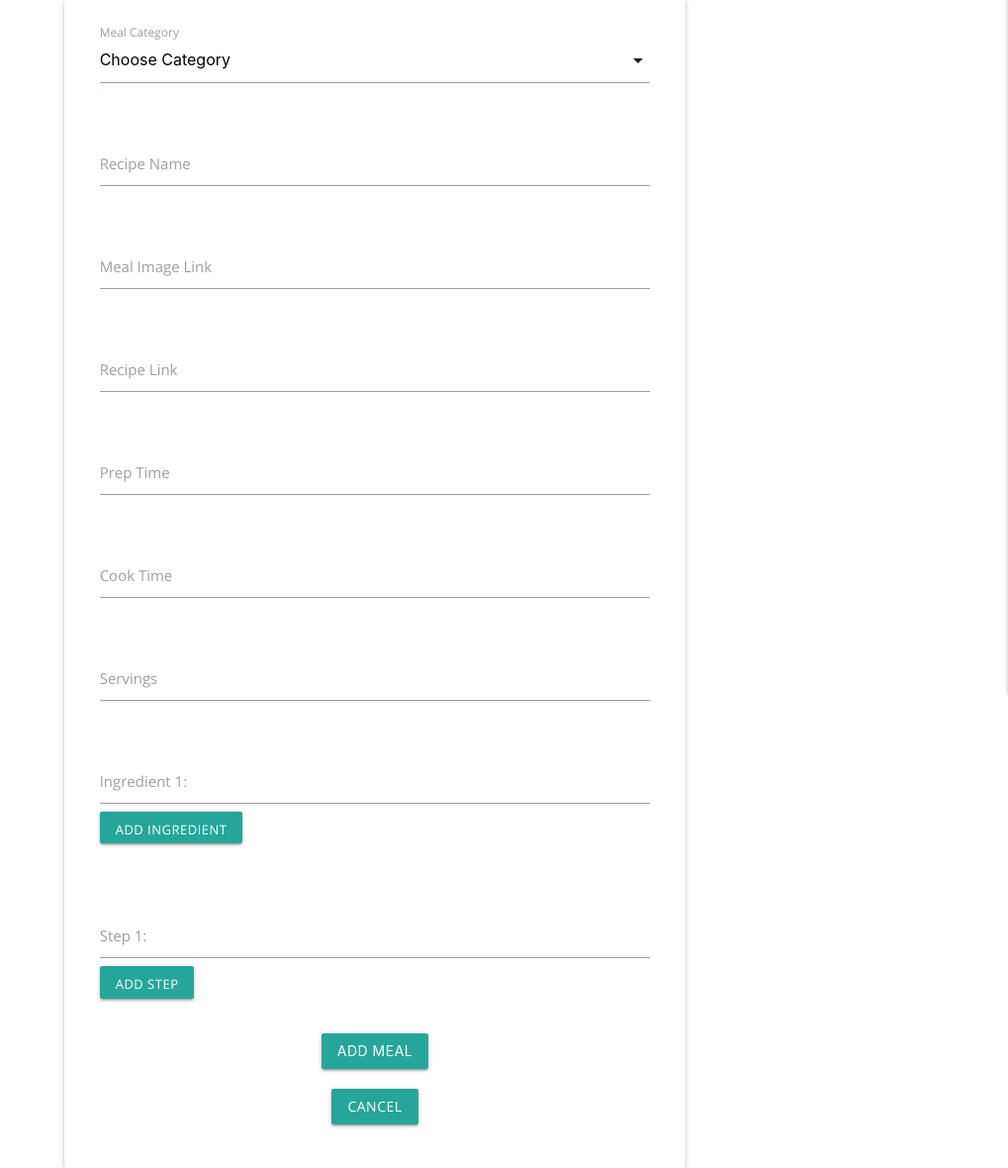
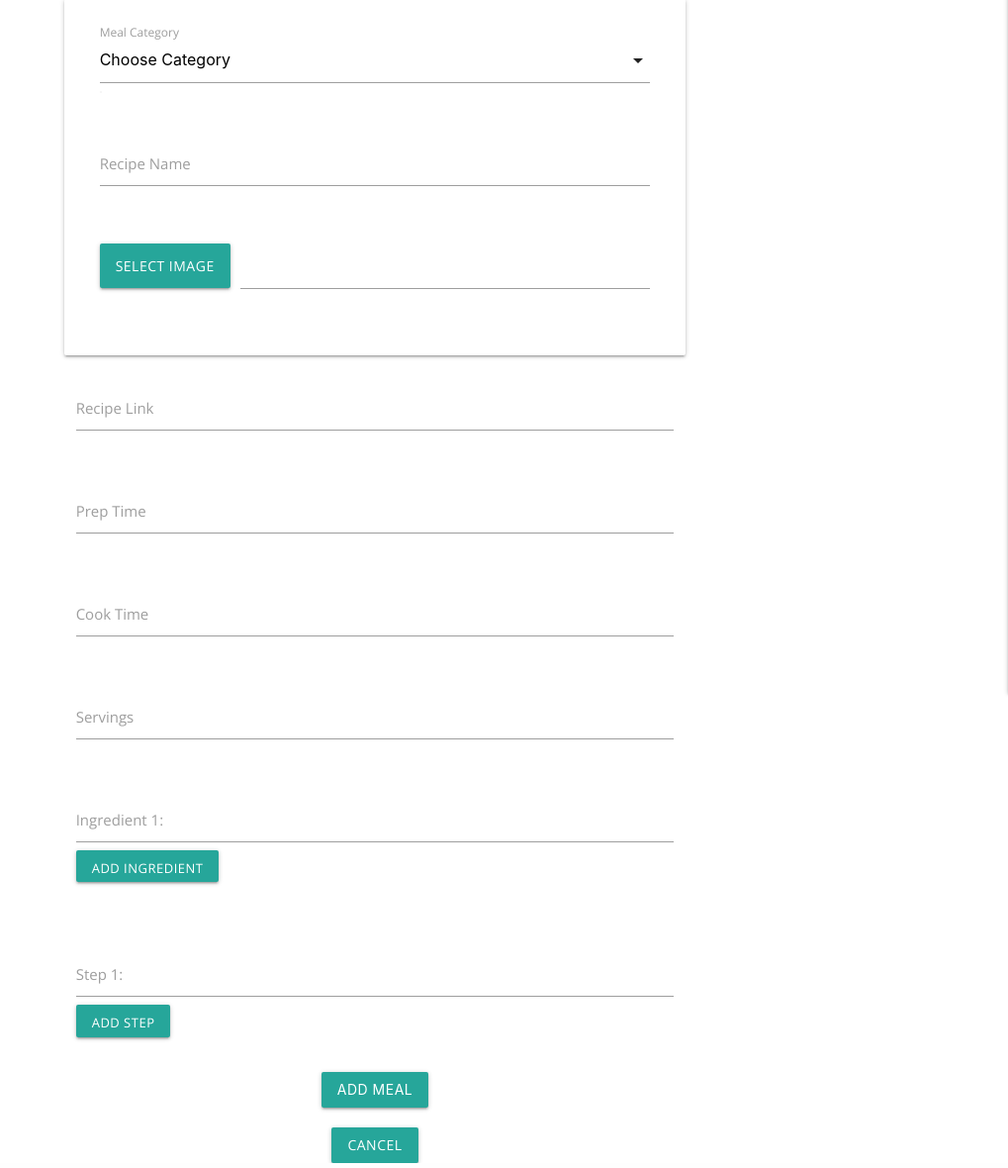
Before and after one commit to JanelleG51/Your-Day-Your-Way, a Flask app: page /add_meal in a window 1280 px wide. Shown: the part 160-1340 px from the top of the page at 99% size, without its empty margins (261-1280 px from the left). Run offline with Flask 2, Linux system fonts and the light colour scheme; the visitor is signed in with stand-in values (Sample User, id 1); data that the repository does not hold is empty; some libraries are stand-ins or nearby versions.

Commit message:
test: allow user to upload image to Cloudinary and store URL in DB - fail

```diff
--- a/app.py
+++ b/app.py
@@ -6,6 +6,7 @@ from flask_pymongo import PyMongo
 from bson.objectid import ObjectId
 from functools import wraps
 from werkzeug.security import generate_password_hash, check_password_hash
+from py_edamam import PyEdamam
 import cloudinary
 import cloudinary.uploader
 import cloudinary.api
@@ -14,10 +15,7 @@ if os.path.exists("env.py"):
 
 
 app = Flask(__name__)
-CLOUDINARY_URL = os.environ.get("CLOUDINARY_URL")
 
-cloudinary_url = (
-    'https://res.cloudinary.com/your-day-your-way/image/upload/user_images')
 
 app.config["MONGO_DBNAME"] = os.environ.get("MONGO_DBNAME")
 app.config["MONGO_URI"] = os.environ.get("MONGO_URI")
@@ -26,8 +24,15 @@ app.secret_key = os.environ.get("SECRET_KEY")
 
 mongo = PyMongo(app)
 
-# Login Required Decorator
-# Credit: https://flask.palletsprojects.com/en/2.0.x/patterns/viewdecorators/#login-required-decorator
+
+cloudinary.config(
+    cloud_name=os.environ.get("CLOUD_NAME"),
+    api_key=os.environ.get("API_KEY"),
+    api_secret=os.environ.get("API_SECRET")
+)
+
+# Login Required Decorator Credit:
+# https://flask.palletsprojects.com/en/2.0.x/patterns/viewdecorators/login-required-decorator
 
 
 def login_required(f):
@@ -58,8 +63,10 @@ def register():
 
         register = {
             "username": request.form.get("username").lower(),
-            "password": generate_password_hash(request.form.get("password"))
+            "password": generate_password_hash(request.form.get("password")),
+            "email": request.form.get("email").lower(),
         }
+
         mongo.db.users.insert_one(register)
 
         session["user"] = request.form.get("username").lower()
@@ -150,6 +157,8 @@ def profile(username):
 @login_required
 def add_meal():
     if request.method == "POST":
+        image = request.files['image_url']
+        image_upload = cloudinary.uploader.upload(image)
         ingredients = request.form.getlist("ingredients")
         ingredients_list = []
         for ingredient in ingredients:
@@ -160,7 +169,7 @@ def add_meal():
             method_list.append(step)
         meal = {
             "meal_category": request.form.get("meal_category"),
-            "image_url": request.form.get("image_url"),
+            "image_url": image_upload['secure_url'],
             "recipe_name": request.form.get("recipe_name"),
             "recipe_url": request.form.get("recipe_url"),
             "prep_time": request.form.get("prep_time"),
--- a/requirements.txt
+++ b/requirements.txt
@@ -4,5 +4,6 @@ dnspython==2.1.0
 Flask==2.0.1
 Flask-PyMongo==2.3.0
 itsdangerous==2.0.1
+py-edamam==0.2
 pymongo==3.12.0
 Werkzeug==2.0.1
--- a/templates/add_meal.html
+++ b/templates/add_meal.html
@@ -5,7 +5,7 @@
 <section class="container">
 
     <div class="row card-panel">
-        <form class="col s12" method="POST" action="{{ url_for('add_meal') }}">
+        <form class="col s12" method="POST" action="{{ url_for('add_meal') }}" enctype="multipart/form-data">
             <div class="row">
                 <div class="input-field col s12">
                     <i class=""></i>
@@ -27,10 +27,15 @@
                 </div>
             </div>
             <div class="row">
-                <div class="input-field col s12">
-                    <i class=""></i>
-                    <input id="image_url" name="image_url" type="url" class="validate" required>
-                    <label for="image_url">Meal Image Link</label>
+                <div class="input-field col s12 file-field">
+                    <div class="btn small">
+                        <span>Select Image</span>
+                        <input id="image_url" name="image_url" type="file" accept="image/*" required>
+                    </div>
+                    <div class="file-path-wrapper">
+                        <input class="file-path validate" type="text">
+                    </div>
+                </div>
             </div>
     </div>
     <div class="row">
```
Lines whose indentation alone changed are shown as unchanged.
